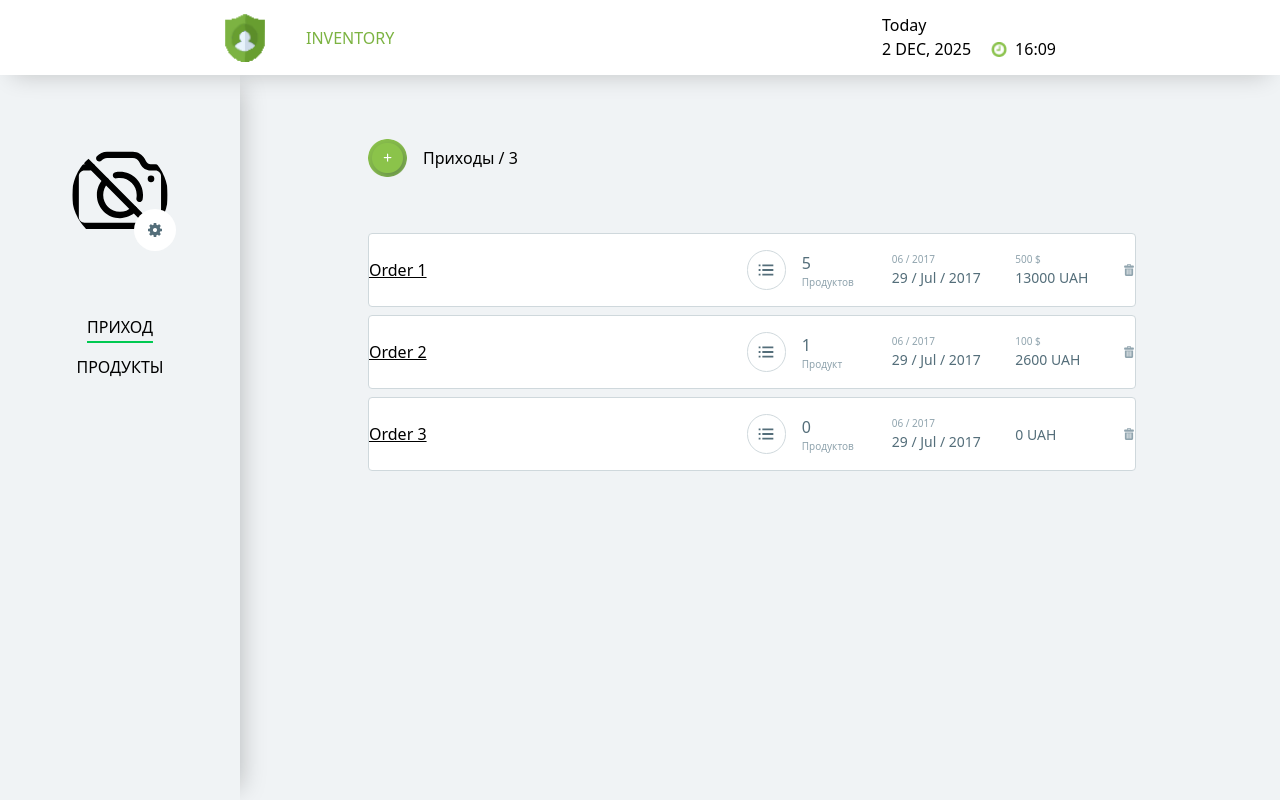
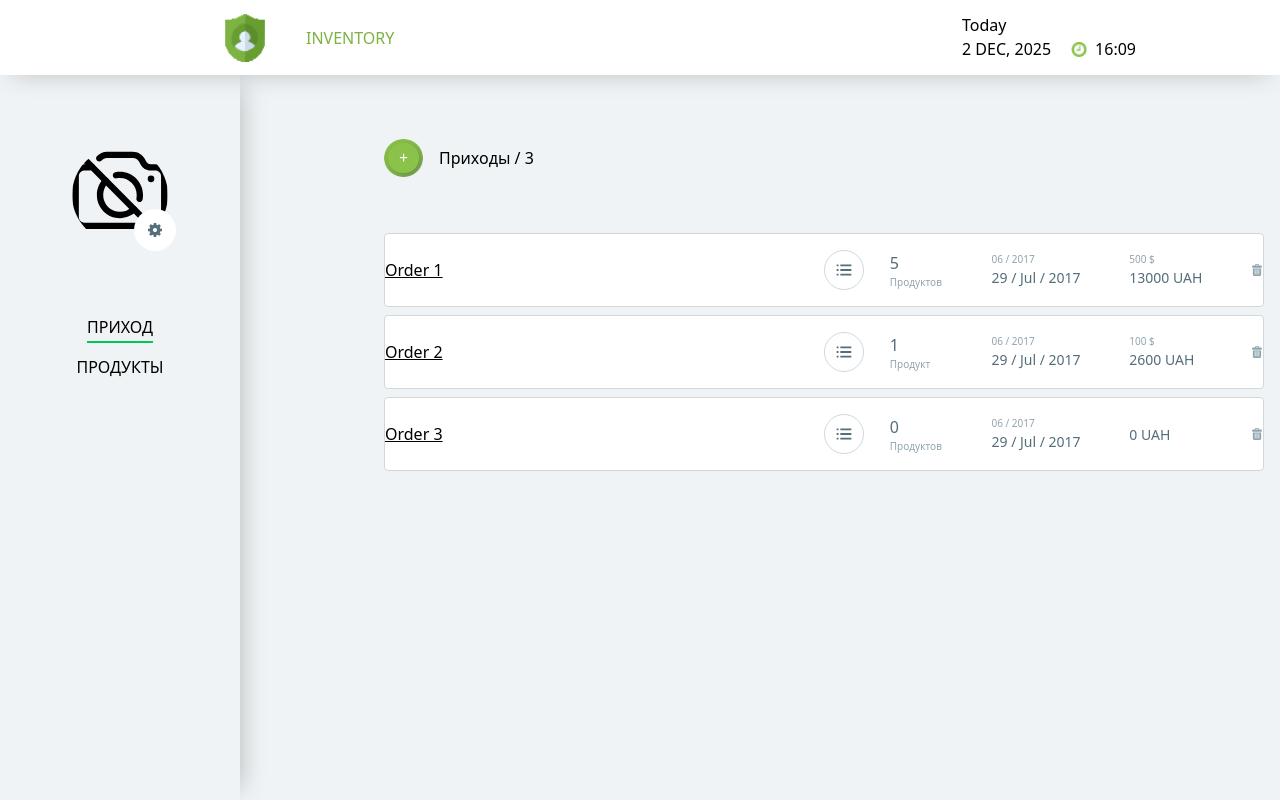
Before and after one commit to volus1986/dc-test-task, a Next.js app: page /orders in a window 1280 px wide. Built offline with nearby package versions, Linux system fonts and the light colour scheme.

Commit message:
update order styles

```diff
--- a/app/components/NavigationMenu/index.tsx
+++ b/app/components/NavigationMenu/index.tsx
@@ -5,7 +5,7 @@ export default function NavigationMenu() {
     return (
         <div
             className={`
-            flex-shrink-0 w-60 h-full bg-[#f0f3f5]
+            flex-shrink-0 w-60 h-full bg-[#f0f3f5] mr-4
             shadow-[12px_0_24px_-12px_rgba(0,0,0,0.25)]
         `}
         >
--- a/app/components/TopMenu/index.tsx
+++ b/app/components/TopMenu/index.tsx
@@ -6,8 +6,8 @@ export default function TopMenu() {
         <div
             className={`
             bg-white sticky
-            flex justify-center items-center
-            w-full h-[75px] px-56 min-w-[1100px]
+            flex justify-center items-center flex-shrink-0
+            w-full h-[75px] pl-56 pr-36 min-w-[700px]
             shadow-[0_12px_24px_-12px_rgba(0,0,0,0.2)]
             `}
         >
--- a/app/orders/components/OrderDetails/index.tsx
+++ b/app/orders/components/OrderDetails/index.tsx
@@ -33,7 +33,7 @@ export default function OrderDetails({ orderId, onCloseCallback }: Props) {
     });
 
     return (
-        <div className="border border-[#cfd8dc] border-b-0 rounded-sm relative w-[960px] h-fit bg-white">
+        <div className="border border-[#cfd8dc] border-b-0 rounded-sm relative h-fit bg-white w-fit min-w-[700px]">
             <button
                 className="absolute -right-6 -top-6 bg-white cursor-pointer w-11 h-11 flex items-center justify-center rounded-full shadow-[4px_4px_8px_rgba(0,0,0,0.25)]"
                 onClick={onCloseCallback}
--- a/app/orders/page.tsx
+++ b/app/orders/page.tsx
@@ -35,7 +35,7 @@ export default function Home() {
     });
 
     return (
-        <div className="mx-32 mt-16 w-full h-fit">
+        <div className="pl-32 mt-16 w-full h-fit">
             <div className="flex items-center gap-4">
                 <button className="rounded-full cursor-pointer">
                     <Image
@@ -48,14 +48,18 @@ export default function Home() {
                 <span>Приходы / {orderItems.length}</span>
             </div>
             <div className="flex mt-14">
-                <div className="grid gap-2 mr-4 w-full flex-1 h-fit">
+                <div
+                    className={`grid gap-2 mr-4 ${openedOrderId ? 'w-fit' : 'w-full'} h-fit`}
+                >
                     {orderElements}
                 </div>
                 {openedOrderId && (
-                    <OrderDetails
-                        orderId={openedOrderId}
-                        onCloseCallback={handleCloseOrderDetails}
-                    />
+                    <div className="pr-12">
+                        <OrderDetails
+                            orderId={openedOrderId}
+                            onCloseCallback={handleCloseOrderDetails}
+                        />
+                    </div>
                 )}
             </div>
         </div>
--- a/app/products/page.tsx
+++ b/app/products/page.tsx
@@ -1,3 +1,45 @@
+'use client';
+
+import { useSelector } from 'react-redux';
+import { RootState } from '@/store';
+import { useState } from 'react';
+import Product from './components/Product';
+
 export default function Home() {
-    return <div>Products</div>;
+    const orderItems = useSelector((state: RootState) => state.orders);
+    const [openedOrderId, setOpenedOrderId] = useState<number | null>(null);
+
+    const handleShowOrderDetails = (orderId: number) => {
+        setOpenedOrderId(orderId);
+    };
+
+    const handleCloseOrderDetails = () => {
+        setOpenedOrderId(null);
+    };
+
+    const productElements = orderItems.map((order) => {
+        return (
+            <Product
+                key={order.id}
+                id={order.id}
+                title={order.title}
+                dateTimeString={order.date}
+                productIds={[1, 2]}
+                amountUsd={1000}
+                amountUah={100000}
+                hideOrderName={!openedOrderId}
+            />
+        );
+    });
+
+    return (
+        <div className="mx-32 mt-16 bg-white w-full">
+            <span>Продукты / {orderItems.length}</span>
+            <div className="flex mt-14">
+                <div className="grid gap-2 mr-4 w-full flex-1">
+                    {productElements}
+                </div>
+            </div>
+        </div>
+    );
 }
```
